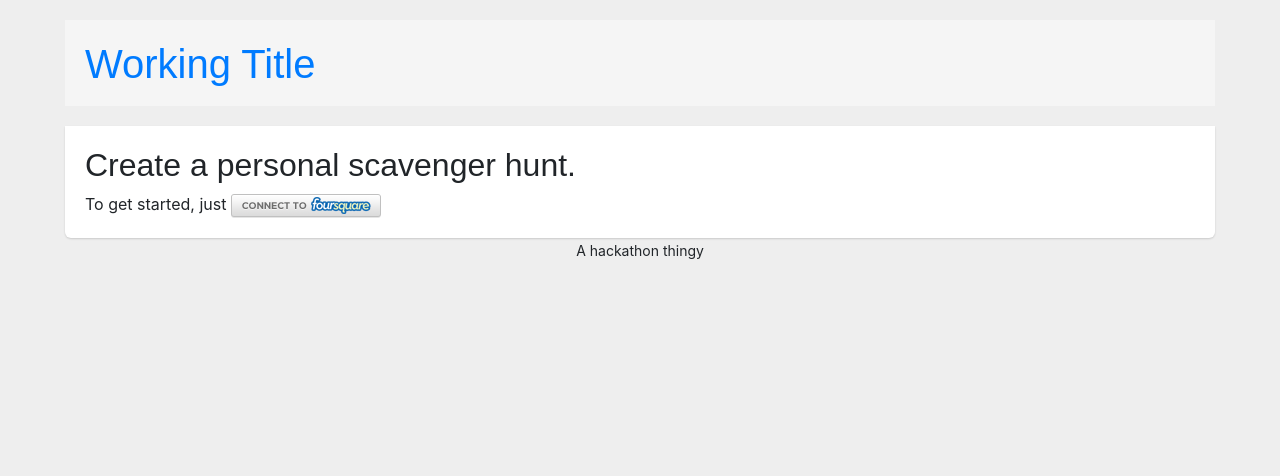
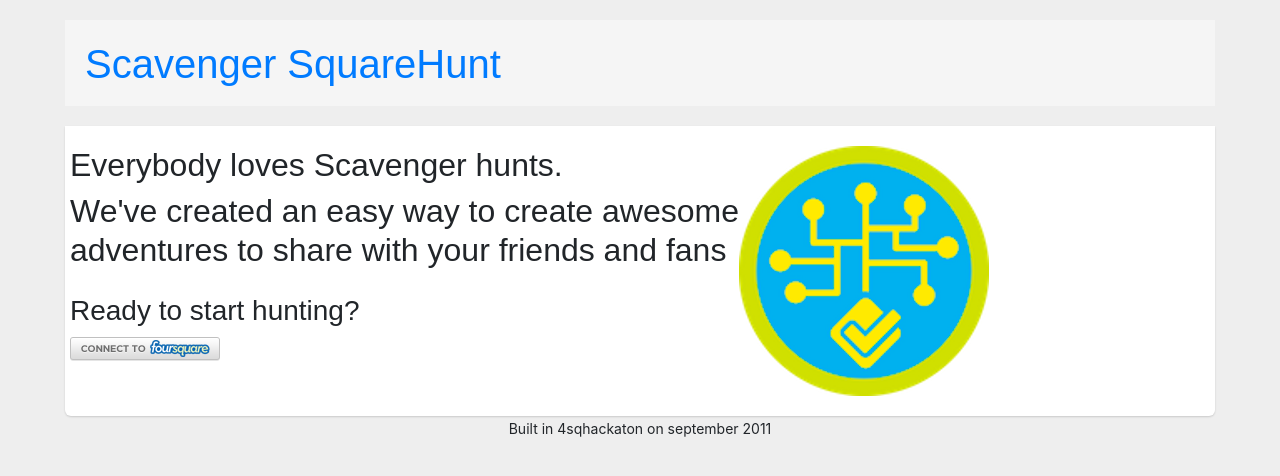
Before and after one commit to DFectuoso/unlock-my-phone, a Python web app: template templates/main.html in a window 1280 px wide. Shown: the top 476 px of the page. Run offline with Jinja, Linux system fonts and the light colour scheme; the template is opened without the code that fills it, so the values that code supplies are empty; some libraries are stand-ins or nearby versions; some web fonts are replaced.

Commit message:
Changes in CSS bitches

```diff
--- a/static/css/style.css
+++ b/static/css/style.css
@@ -50,3 +50,7 @@ h1, h2, h3 {
 .topbar .btn {
   border: 0;
 }
+
+.starthunting {
+  margin-top: 25px;
+}
--- a/templates/base.html
+++ b/templates/base.html
@@ -53,7 +53,7 @@
 <div class="container">
   <header class="page-header">
 
-    <h1><a href="/">Working Title</a></h1>
+    <h1><a href="/">Scavenger SquareHunt</a></h1>
 
   </header>
 	<div class="content">
@@ -61,7 +61,7 @@
   </div>
   <footer>
 
-  		<p><small>A hackathon thingy</small></p>
+  		<p><small>Built in 4sqhackaton on september 2011</small></p>
 
   	</footer>
 </div>
--- a/templates/main.html
+++ b/templates/main.html
@@ -1,11 +1,21 @@
 {% extends 'base.html' %}
 {% block content %}
-<header>
-	<h2 class="slogan">Create a personal scavenger hunt.</h2>
+<div class="row">
+<header class="span-two-thirds">
+	<h2 class="slogan">Everybody loves Scavenger hunts.</h2>
+    <h2>We've created an easy way to create awesome<br>
+    adventures to share with your friends and fans</h2>
+
+    <h3 class="starthunting">Ready to start hunting?</h3>
+    <a href="/login">
+    <img src="/static/img/connect-white.png" alt="Connect with Foursquare" /></a>
+
 </header>
-To get started, just
-<a href="/login">
-    <img src="/static/img/connect-white.png" alt="Connect with Foursquare" />
-</a>
 
+<div class="span-one-third">
+    <img src="/static/img/badge.png" alt="Scavenger squarehunt" style="display:block;margin:auto">
+
+
+</div>
+</div>
 {% endblock %}
```
Also changed, not shown: static/favicon.ico, static/img/badge.png (added).
